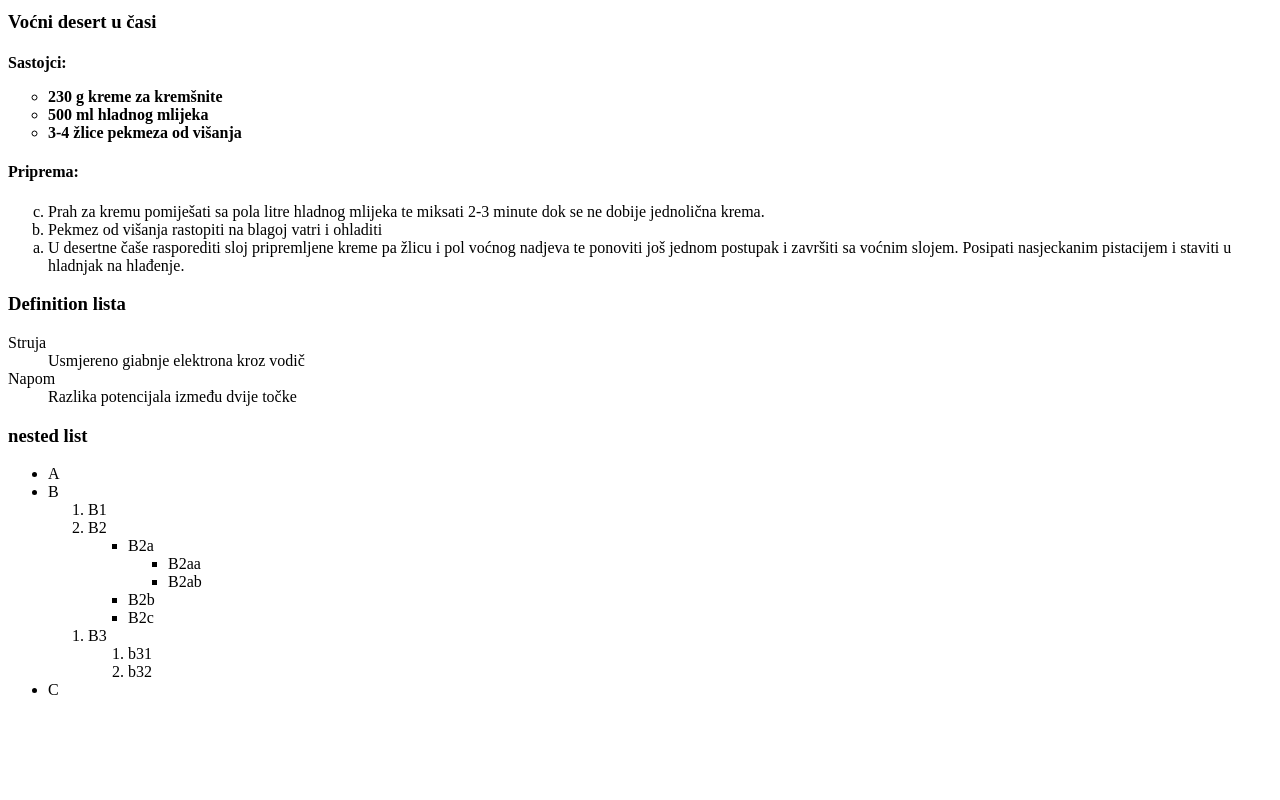
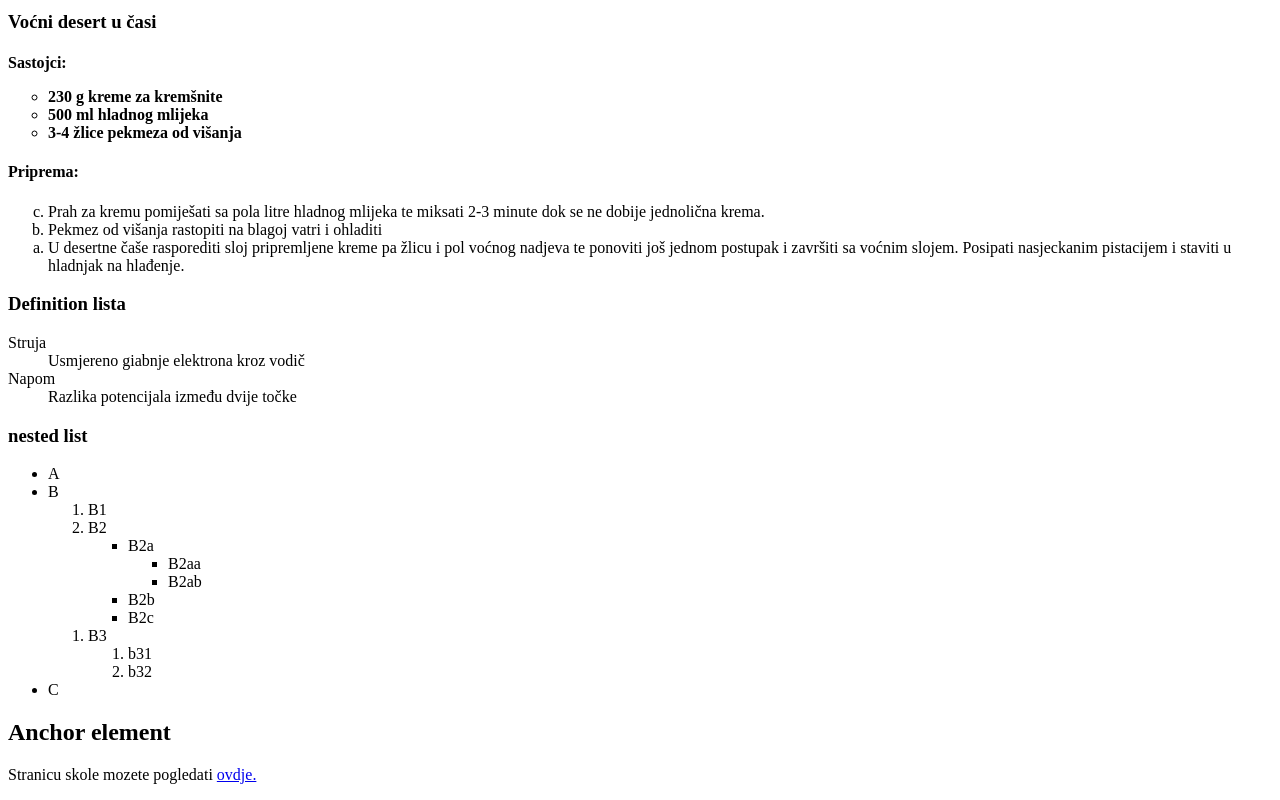
Before and after one commit to filipvrljic7/sjwp_vrljic_filip, a plain HTML site: page index.html in a window 1280 px wide. Shown: the part 832-1632 px from the top of the page. Before the commit the page ends 1547 px from the top, so only its background shows below. Drawn offline with Linux system fonts and the light colour scheme.

Commit message:
Update index.html

```diff
--- a/index.html
+++ b/index.html
@@ -107,3 +107,6 @@
      </html>
 </body>
 </html>
+
+<h2>Anchor element</h2>
+<p>Stranicu skole mozete pogledati <a href="https://tssb.hr/">ovdje.</a></p>
```
